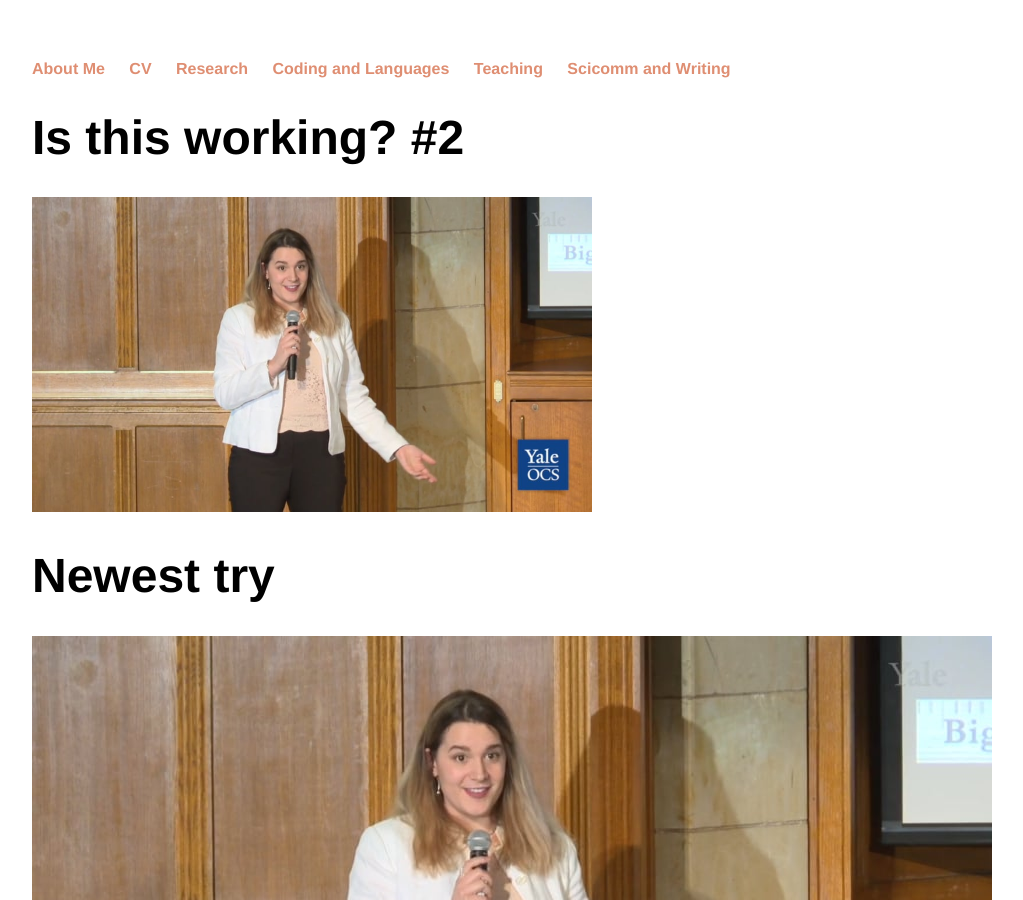
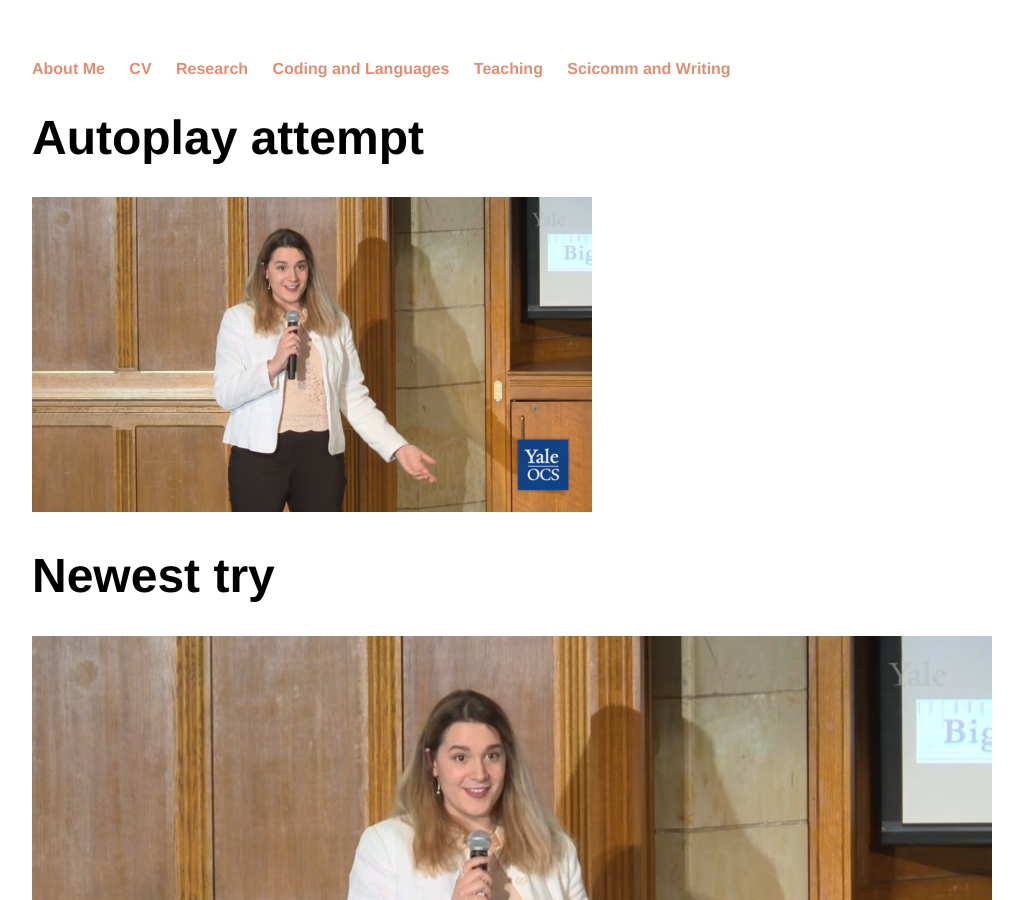
Before and after one commit to lunazagor/lunazagor.github.io, a Jekyll site: the page built from sci-wri/index.html, in a window 1280 px wide and 900 px high. Shown: the whole window, without its empty margins (160-1183 px from the left). Built offline with Jekyll 4.4.1, drawn with Linux system fonts in a browser that asks for light colours.

Commit message:
Update index.html

```diff
--- a/sci-wri/index.html
+++ b/sci-wri/index.html
@@ -45,7 +45,7 @@ title: Sci-Wri
 
 <body>
 
-<h1> Is this working? #2</h1>
+<h1> Autoplay attempt </h1>
 
 <div onclick="this.nextElementSibling.style.display='block'; this.style.display='none'">
    <img src="video-preview.jpg" width="560" height="315" style="cursor:pointer" />
```
